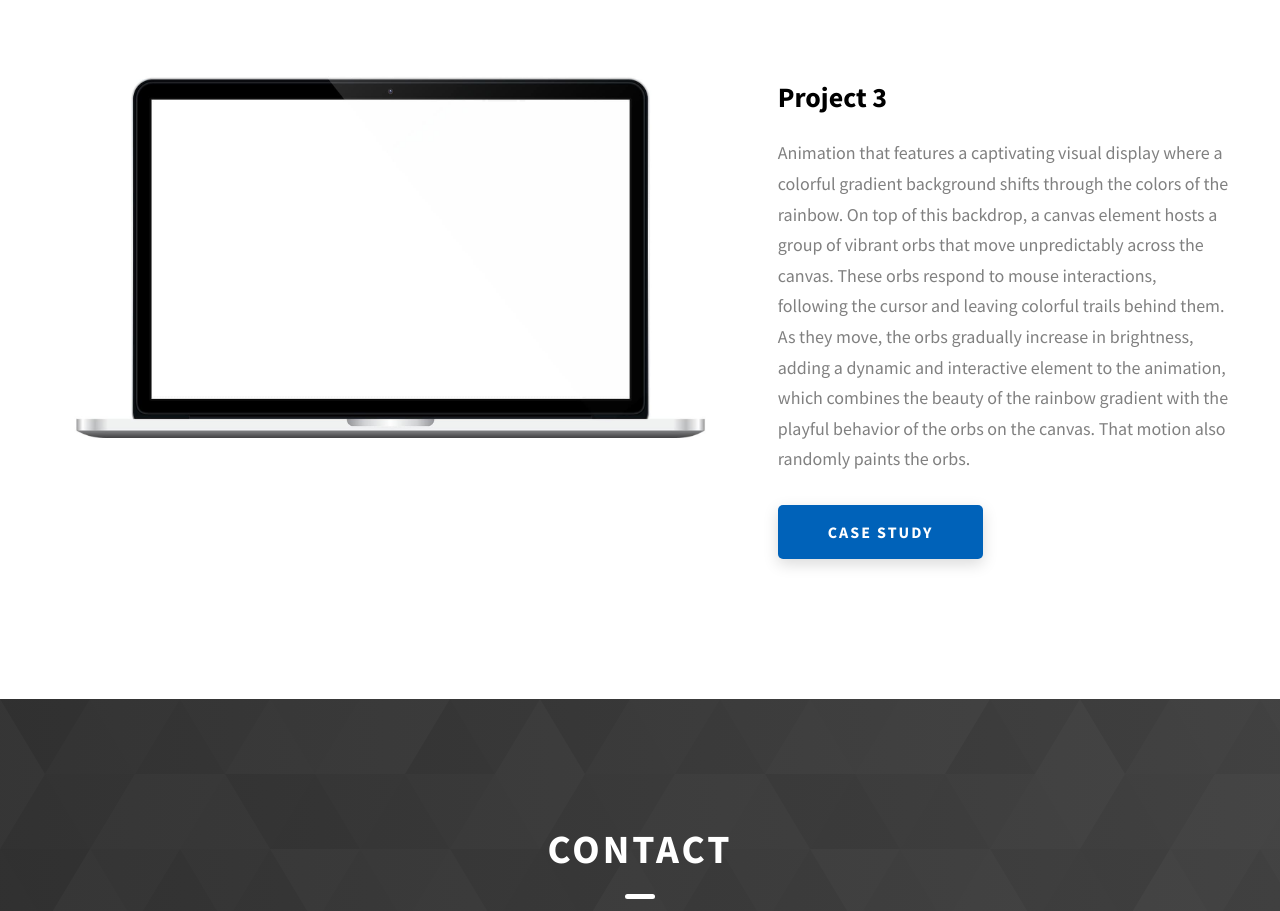
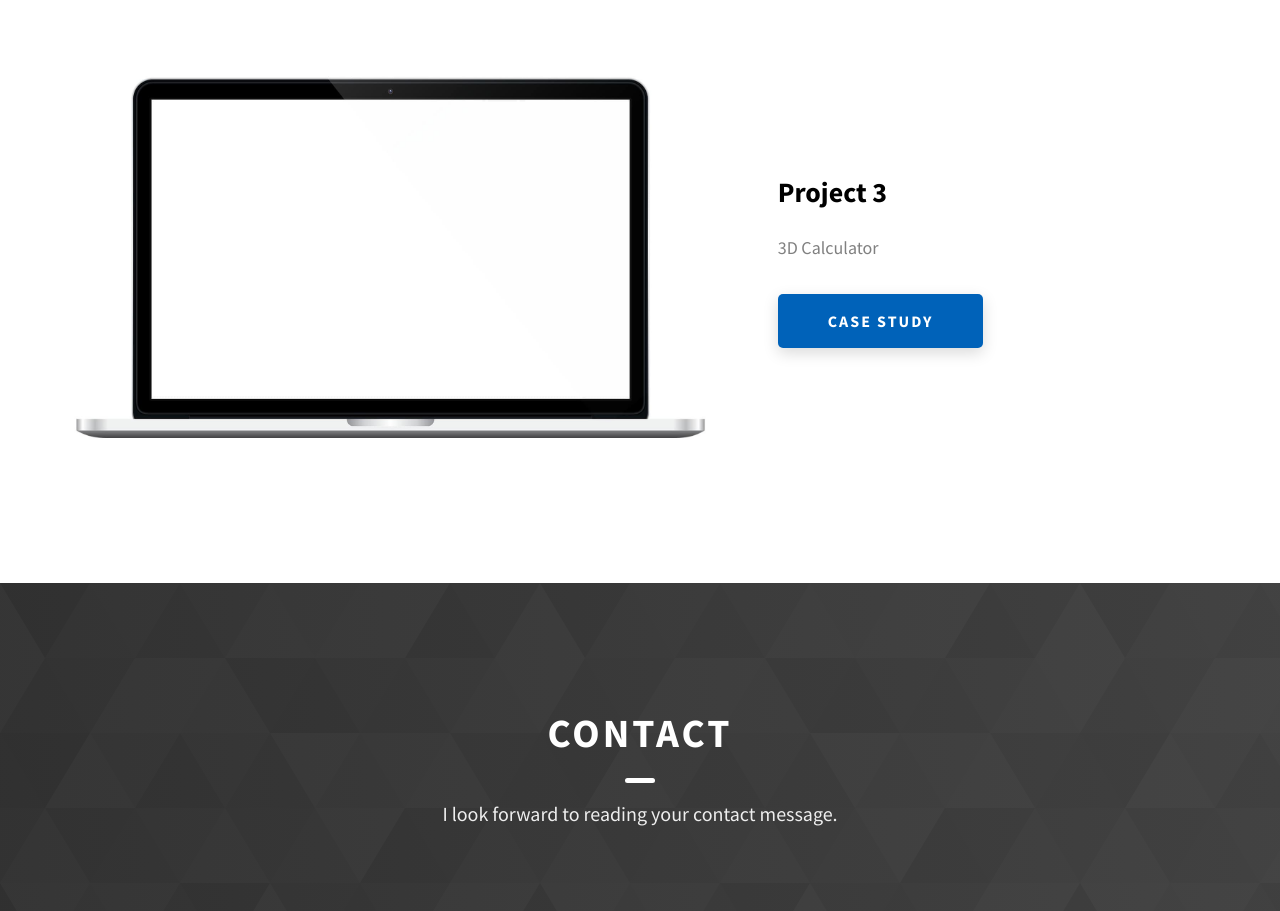
Before and after one commit to JasonLeisure/portfolio, a website: page dopefolio/index.html in a window 1280 px wide. Shown: the part 3040-3951 px from the top of the page. Drawn offline with Linux system fonts and the light colour scheme.

Commit message:
Update index.html

```diff
--- a/dopefolio/index.html
+++ b/dopefolio/index.html
@@ -257,8 +257,7 @@
             <div class="projects__row-content">
               <h3 class="projects__row-content-title">Project 3</h3>
               <p class="projects__row-content-desc">
-                Animation that features a captivating visual display where a colorful gradient background shifts through the colors of the rainbow. On top of this backdrop, a canvas element hosts a group of vibrant orbs that move unpredictably across the canvas. These orbs respond to mouse interactions, following the cursor and leaving colorful trails behind them. As they move, the orbs gradually increase in brightness, adding a dynamic and interactive element to the animation, which combines the beauty of the rainbow gradient with the playful behavior of the orbs on the canvas. That motion also randomly paints the orbs.
-
+              3D Calculator
               </p>
               <a
                 href="./project-3.html"
```
